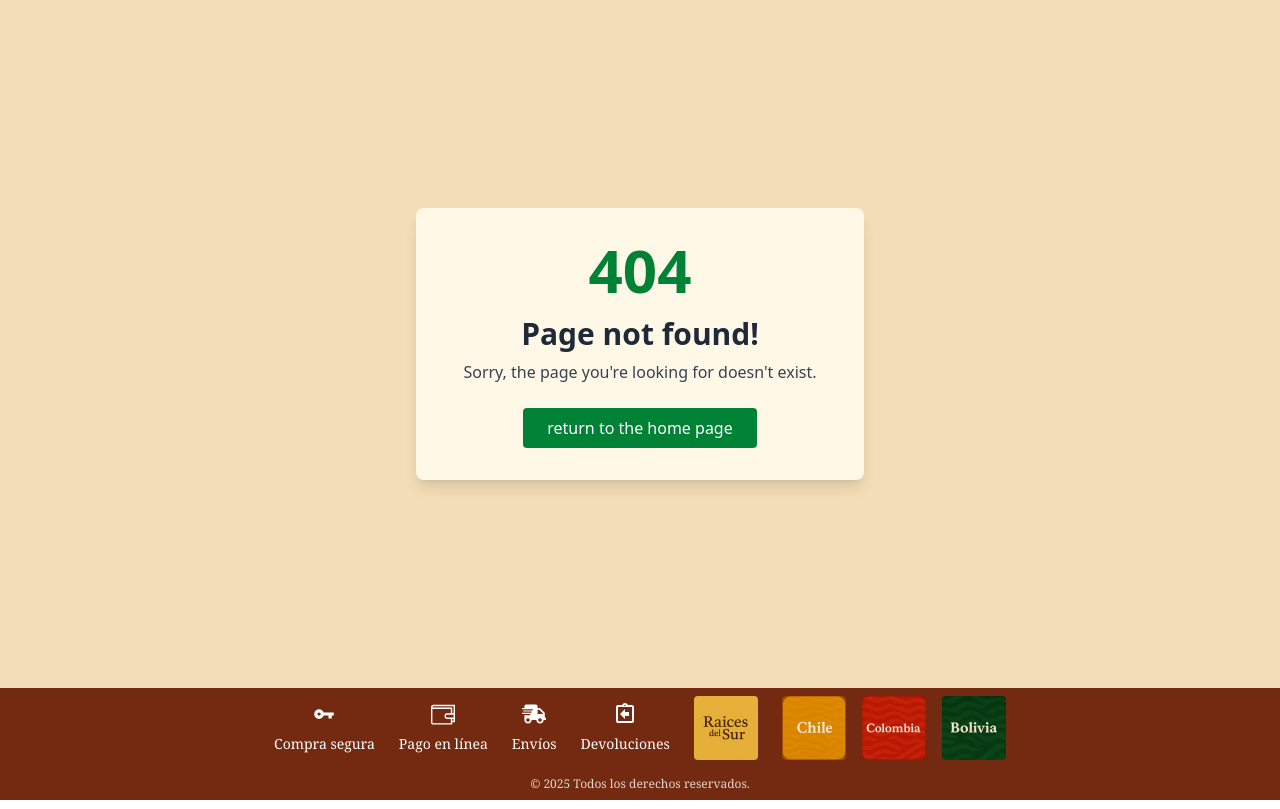
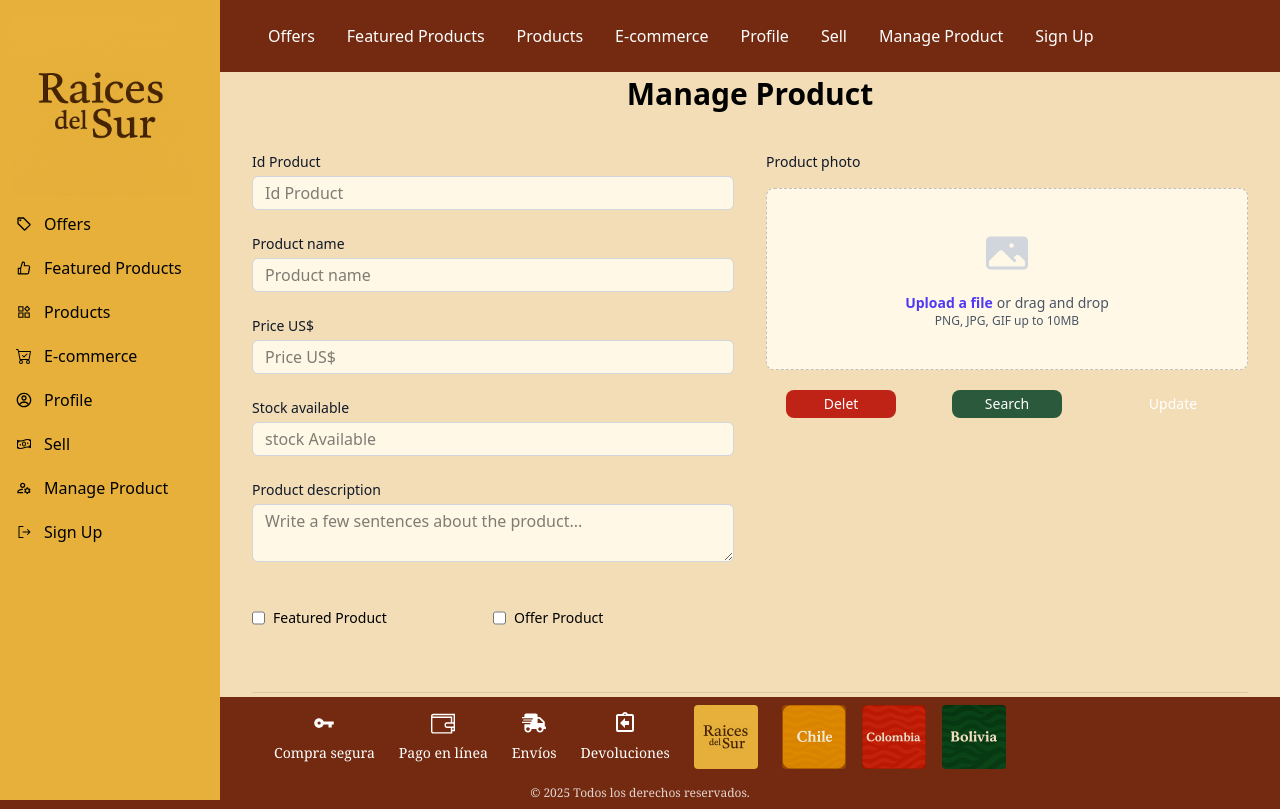
Before and after one commit to voyka17/souvenir_marketplace, a React (Vite) app in the folder Frontend/: page /manageproduct in a window 1280 px wide. Before the commit this address had no page. Built offline with nearby package versions, Linux system fonts and the light colour scheme.

Commit message:
Se crea vista de administrador para el control de los productos

```diff
--- a/Frontend/src/App.jsx
+++ b/Frontend/src/App.jsx
@@ -11,6 +11,7 @@ import LoginPage from './pages/Login.jsx';
 import NotFound from './pages/NotFound.jsx'
 import Register from './pages/Register.jsx';
 import Sell from "./pages/Sell.jsx";
+import ManageProduct from "./pages/ManageProduct.jsx";
 
 
 function App() {
@@ -26,6 +27,7 @@ function App() {
       <Route path="/sell" element={<Sell />} />
       <Route path='/login' element={<LoginPage />} />
       <Route path='/register' element={<Register />} />
+      <Route path='/manageproduct' element={<ManageProduct />} />
       <Route path="*" element={<NotFound />} />
     </Routes>
 
--- a/Frontend/src/components/layout/Navbar.jsx
+++ b/Frontend/src/components/layout/Navbar.jsx
@@ -16,6 +16,7 @@ const Navbar = () => {
     { name: 'E-commerce', to: '/cart' },
     { name: 'Profile', to: '/profile' },
     { name: 'Sell', to: '/sell' },
+    { name: 'Manage Product', to: '/manageproduct' },
     { name: 'Sign Up', to: '' }
   ];
 
--- a/Frontend/src/components/layout/Sidebar.jsx
+++ b/Frontend/src/components/layout/Sidebar.jsx
@@ -7,6 +7,7 @@ import { LiaMoneyBillWaveSolid } from "react-icons/lia";
 import { PiSignOut } from "react-icons/pi";
 import { AiOutlineLike } from "react-icons/ai";
 import { Link } from "react-router-dom";
+import { MdOutlineManageAccounts } from "react-icons/md";
 
 
 import Navbar from './Navbar.jsx';
@@ -60,6 +61,12 @@ const Sidebar = () => {
                             </Link>
                         </li>
                         <li>
+                            <Link to="/manageproduct" className="flex items-center p-2  rounded-lg dark:text-black hover:bg-[var(--createdlightYellow)]  ">
+                                <MdOutlineManageAccounts />
+                                <span className="flex-1 ms-3 whitespace-nowrap">Manage Product</span>
+                            </Link>
+                        </li>
+                        <li>
                             <Link to="/home" className="flex items-center p-2  rounded-lg dark:text-black hover:bg-[var(--createdlightYellow)]  ">
                                 <PiSignOut />
                                 <span className="flex-1 ms-3 whitespace-nowrap">Sign Up</span>
--- /dev/null
+++ b/Frontend/src/components/ui/ButtonDelete.jsx
@@ -0,0 +1,21 @@
+
+
+
+import React from 'react'
+
+const ButtonDelete = () => {
+    return (
+        <button className="bg-[var(--createdRed))] hover:bg-[var(--createdlightYellow)] active:bg-[var(--createdOrange)]
+    px-3 py-1 text-sm
+    w-[100px] sm:w-[100px] md:w-[100px] lg:w-[110px]
+    rounded-lg
+    flex items-center justify-center
+    text-white
+    transition-all duration-300 ease-in-out
+">
+            Delet
+        </button>
+    )
+}
+
+export default ButtonDelete
--- /dev/null
+++ b/Frontend/src/components/ui/ButtonSearch.jsx
@@ -0,0 +1,19 @@
+
+import React from 'react'
+
+const ButtonSearch = () => {
+    return (
+        <button className="bg-[var(--createdGreen))] hover:bg-[var(--createdlightYellow)]
+    px-3 py-1 text-sm
+    w-[100px] sm:w-[100px] md:w-[100px] lg:w-[110px]
+    rounded-lg
+    flex items-center justify-center
+    text-white
+    transition-all duration-300 ease-in-out
+">
+            Search
+        </button>
+    )
+}
+
+export default ButtonSearch
--- /dev/null
+++ b/Frontend/src/components/ui/ButtonUpdate.jsx
@@ -0,0 +1,18 @@
+import React from 'react'
+
+const ButtonUpdate = () => {
+    return (
+        <button className="bg-[var(--createdOrangeOther)] hover:bg-[var(--createdlightYellow)] active:bg-[var(--createdOrange)]
+    px-3 py-1 text-sm
+    w-[100px] sm:w-[100px] md:w-[100px] lg:w-[110px]
+    rounded-lg
+    flex items-center justify-center
+    text-white
+    transition-all duration-300 ease-in-out
+">
+            Update
+        </button>
+    )
+}
+
+export default ButtonUpdate
--- /dev/null
+++ b/Frontend/src/pages/ManageProduct.jsx
@@ -0,0 +1,127 @@
+import React from 'react'
+import Sidebar from '../components/layout/Sidebar.jsx'
+import Footer from '../components/layout/Footer.jsx'
+import ButtonDelete from '../components/ui/ButtonDelete.jsx'
+import ButtonSearch from '../components/ui/ButtonSearch.jsx'
+import ButtonUpdate from '../components/ui/ButtonUpdate.jsx'
+
+const ManageProduct = () => {
+    return (
+        <div className="flex flex-col min-h-screen">
+            <Sidebar />
+            <form className="flex-1 bg-[var(--createdlightYellow)] ml-0 lg:ml-[220px] transition-all duration-300">
+                <div className="space-y-12 px-4 py-1 sm:px-6 lg:px-8">
+                    <div className="border-b border-gray-900/10 pb-12">
+                        <h3 className="text-3xl font-bold mb-10 text-center">Manage Product</h3>
+
+                        {/* Sección con 2 columnas: form + foto */}
+                        <div className="grid grid-cols-1 lg:grid-cols-2 gap-8">
+
+                            {/* FORMULARIO A LA IZQUIERDA */}
+                            <div className="space-y-6">
+                                <div>
+                                    <label htmlFor="IdProduct" className="block text-sm font-medium text-gray-900 ">Id Product</label>
+                                    <input
+                                        type="number"
+                                        id="IdProduct"
+                                        name="IdProduct"
+                                        placeholder="Id Product"
+                                        min="1"
+                                        step="1"
+                                        className="rounded-md w-full mt-1 px-3 py-1 border border-gray-300 bg-[#fff8e7]"
+                                    />
+                                </div>
+                                <div>
+                                    <label htmlFor="product-name" className="block text-sm font-medium text-gray-900 ">Product name</label>
+                                    <input
+                                        type="text"
+                                        id="product-name"
+                                        name="product-name"
+                                        placeholder="Product name"
+                                        className="rounded-md w-full mt-1 px-3 py-1 border border-gray-300 bg-[#fff8e7]"
+                                    />
+                                </div>
+                                <div>
+                                    <label htmlFor="price" className="block text-sm font-medium text-gray-900">Price US$</label>
+                                    <input
+                                        type="number"
+                                        id="price"
+                                        name="price"
+                                        min="1"
+                                        step="1"
+                                        placeholder="Price US$"
+                                        className="rounded-md w-full mt-1 px-3 py-1 border border-gray-300 bg-[#fff8e7]"
+                                    />
+                                </div>
+                                <div>
+                                    <label htmlFor="stockAvailable" className="block text-sm font-medium text-gray-900">Stock available</label>
+                                    <input
+                                        type="number"
+                                        id="stockAvailable"
+                                        name="stockAvailable"
+                                        placeholder="stock Available"
+                                        min="1"
+                                        step="1"
+                                        className="rounded-md w-full mt-1 px-3 py-1 border border-gray-300 bg-[#fff8e7]"
+                                    />
+                                </div>
+                                <div>
+                                    <label htmlFor="description" className="block text-sm font-medium text-gray-900">Product description</label>
+                                    <textarea
+                                        id="description"
+                                        name="description"
+                                        rows="2"
+                                        placeholder="Write a few sentences about the product..."
+                                        className="rounded-md w-full mt-1 px-3 py-1 border border-gray-300 bg-[#fff8e7]"
+                                    />
+                                </div>
+
+
+                                <div className="flex items-center ">
+                                    <input id="featuredProduct" type="checkbox" value="" name="featuredProduct" className="w-4 h-4  rounded-sm   " />
+                                    <label for="featuredProduct" className="w-full py-4 ms-2 text-sm font-medium ">Featured Product</label>
+                                    <input id="offerProduct" type="checkbox" value="" name="offerProduct" className="w-4 h-4  rounded-sm   " />
+                                    <label for="offerProduct" className="w-full py-4 ms-2 text-sm font-medium ">Offer Product</label>
+                                </div>
+                            </div>
+                            <div>
+                                <label htmlFor="cover-photo" className="block text-sm font-medium text-gray-900">Product photo</label>
+                                <div className="mt-4 flex justify-center items-center rounded-lg border border-dashed border-gray-900/25 px-6 py-10 bg-[#fff8e7]">
+                                    <div className="text-center">
+                                        <svg className="mx-auto size-12 text-gray-300" viewBox="0 0 24 24" fill="currentColor" aria-hidden="true">
+                                            <path fillRule="evenodd" d="M1.5 6a2.25 2.25 0 0 1 2.25-2.25h16.5A2.25 2.25 0 0 1 22.5 6v12a2.25 2.25 0 0 1-2.25 2.25H3.75A2.25 2.25 0 0 1 1.5 18V6ZM3 16.06V18c0 .414.336.75.75.75h16.5A.75.75 0 0 0 21 18v-1.94l-2.69-2.689a1.5 1.5 0 0 0-2.12 0l-.88.879.97.97a.75.75 0 1 1-1.06 1.06l-5.16-5.159a1.5 1.5 0 0 0-2.12 0L3 16.061Zm10.125-7.81a1.125 1.125 0 1 1 2.25 0 1.125 1.125 0 0 1-2.25 0Z" clipRule="evenodd" />
+                                        </svg>
+                                        <div className="mt-4 flex text-sm text-gray-600">
+                                            <label htmlFor="file-upload" className="relative cursor-pointer rounded-md bg-[#fff8e7] font-semibold text-indigo-600 hover:text-indigo-500">
+                                                <span>Upload a file</span>
+                                                <input id="file-upload" name="file-upload" type="file" className="sr-only" />
+                                            </label>
+                                            <p className="pl-1">or drag and drop</p>
+                                        </div>
+                                        <p className="text-xs text-gray-600">PNG, JPG, GIF up to 10MB</p>
+                                    </div>
+
+
+                                </div>
+                                <div className='flex justify-between px-5 py-5'>
+                                    <ButtonDelete />
+                                    <ButtonSearch />
+                                    <ButtonUpdate />
+                                </div>
+
+
+
+                            </div>
+
+                        </div>
+                    </div>
+                </div>
+
+            </form>
+            <Footer />
+        </div>
+
+    )
+}
+
+export default ManageProduct
```
